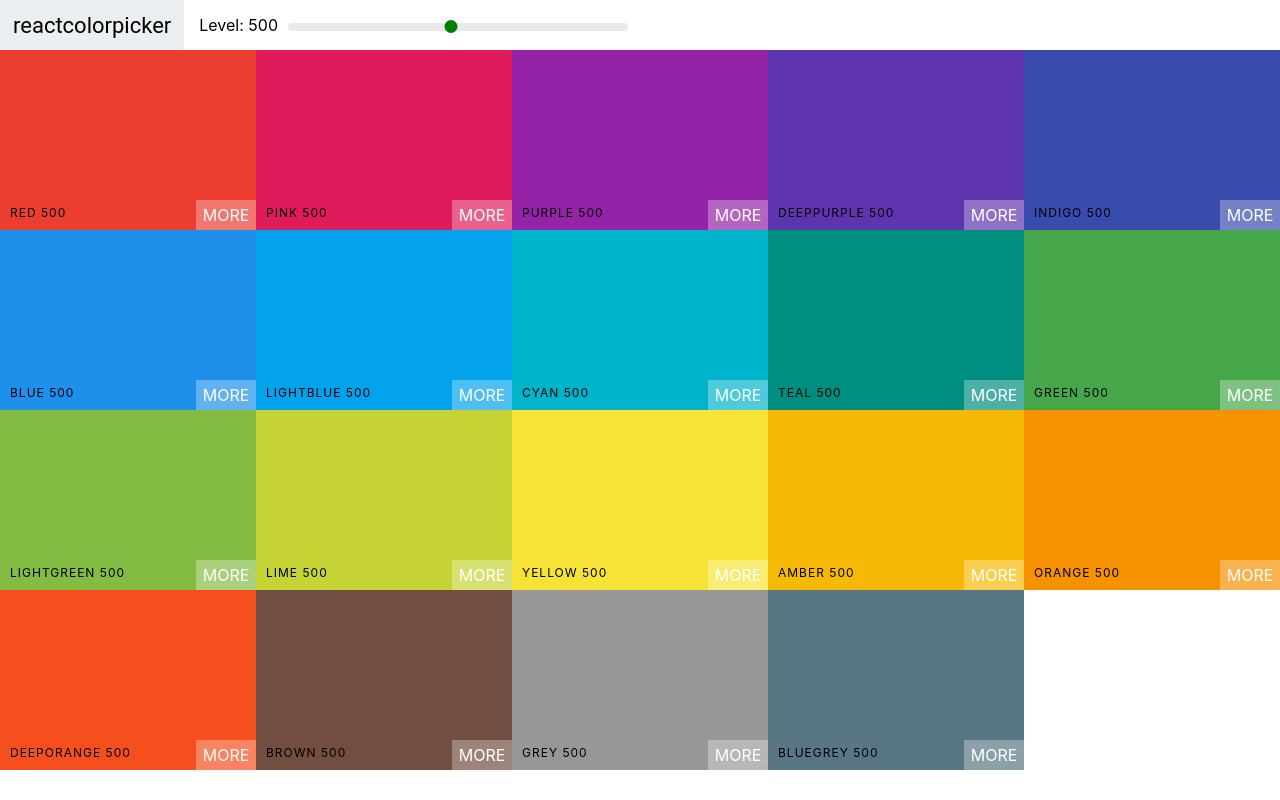
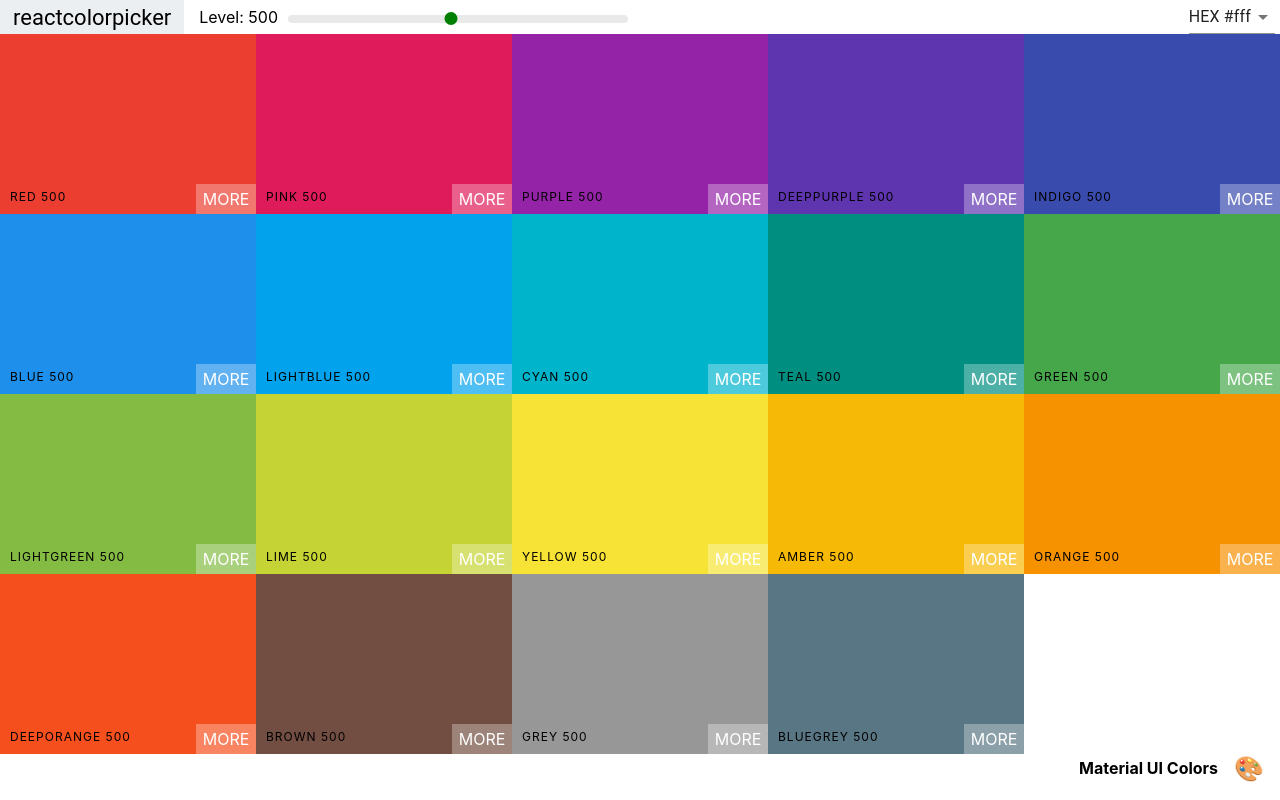
Before and after one commit to hammad2506/react-colors-ui, a React (Create React App) app: page /palette/1 in a window 1280 px wide. Built offline with nearby package versions, Linux system fonts and the light colour scheme.

Commit message:
Added footer and material ui select, snackbar components

```diff
--- a/package.json
+++ b/package.json
@@ -3,7 +3,11 @@
   "version": "0.1.0",
   "private": true,
   "dependencies": {
+    "@material-ui/core": "^4.3.0",
+    "@material-ui/icons": "^4.2.1",
     "chroma-js": "^2.0.4",
+    "install": "^0.13.0",
+    "npm": "^6.10.2",
     "rc-slider": "^8.6.13",
     "react": "^16.8.6",
     "react-copy-to-clipboard": "^5.0.1",
--- a/src/components/Navbar.css
+++ b/src/components/Navbar.css
@@ -2,7 +2,7 @@
   display: flex;
   align-self: center;
   justify-content: flex-start;
-  height: 50px;
+  height: 34px;
 }
 
 .logo {
@@ -53,3 +53,10 @@
   margin-left: -7px;
   margin-top: -3px;
 }
+
+.format-select {
+  margin-left: auto;
+  margin-right: 5px;
+  display: flex;
+  justify-content: center;
+}
--- a/src/components/Navbar.js
+++ b/src/components/Navbar.js
@@ -1,11 +1,35 @@
 import React, { Component } from "react";
+import Select from '@material-ui/core/Select';
+import MenuItem from '@material-ui/core/MenuItem';
+import Snackbar from '@material-ui/core/Snackbar';
+import IconButton from '@material-ui/core/IconButton';
+import CloseIcon from '@material-ui/icons/Close';
 import Slider from "rc-slider";
 import "rc-slider/assets/index.css";
 import "./Navbar.css"
 
 class Navbar extends Component {
+  constructor(props) {
+    super(props);
+    this.state = { format: "hex", snackbarOpen: false };
+    this.handleFormatChange = this.handleFormatChange.bind(this);
+    this.handleSnackbarClose = this.handleSnackbarClose.bind(this);
+  }
+
+  handleFormatChange(event) {
+    const formatValue = event.target.value;
+    this.setState({ format: formatValue, snackbarOpen: true });
+    this.props.onFormatChange(formatValue);
+  }
+
+  handleSnackbarClose() {
+    this.setState({ snackbarOpen: false });
+  }
+
   render() {
+    const { format, snackbarOpen } = this.state;
     const { level, changeLevel } = this.props;
+
     return (
       <header className="Navbar">
         <div className="logo">
@@ -23,6 +47,31 @@ class Navbar extends Component {
             />
           </div>
         </div>
+        <div className="format-select">
+          <Select value={format} onChange={this.handleFormatChange}>
+            <MenuItem value={"hex"}>HEX  #fff</MenuItem>
+            <MenuItem value={"rgb"}>RGB  (230, 225, 205)</MenuItem>
+            <MenuItem value={"rgba"}>RGBA  (230, 225, 205, 1.0)</MenuItem>
+          </Select>
+        </div>
+        <Snackbar
+          anchorOrigin={{ vertical: 'bottom', horizontal: 'left' }}
+          open={snackbarOpen}
+          autoHideDuration={3000}
+          onClose={this.handleSnackbarClose}
+          ContentProps={{ 'aria-describedby': 'message-id' }}
+          message={<span id="message-id">Format Changed to {format.toUpperCase()}</span>}
+          action={[
+            <IconButton
+              key="close"
+              aria-label="close"
+              color="inherit"
+              onClick={this.handleSnackbarClose}
+            >
+              <CloseIcon />
+            </IconButton>,
+          ]}
+        />
       </header>
     );
   }
--- a/src/components/Palette.css
+++ b/src/components/Palette.css
@@ -1,7 +1,22 @@
 .Palette {
   height: 100%;
+
 }
 
 .Palette-colors {
   height: 90%;
 }
+
+.Palette-footer {
+  background-color: white;
+  height: 28px;
+  display: flex;
+  justify-content: flex-end;
+  align-items: center;
+  font-weight: bold;
+}
+
+.emoji {
+  font-size: 1.5rem;
+  margin: 0 1rem;
+}
--- a/src/components/Palette.js
+++ b/src/components/Palette.js
@@ -6,25 +6,34 @@ import "./Palette.css"
 class Palette extends Component {
   constructor(props) {
     super(props);
-    this.state = { level: 500 };
+    this.state = { level: 500, format: "hex" };
     this.changeLevel = this.changeLevel.bind(this);
+    this.formatChange = this.formatChange.bind(this);
   };
 
   changeLevel(level) {
     this.setState(() => ({ level }));
   }
 
+  formatChange(value) {
+    this.setState({ format: value });
+  }
+
   render() {
-    const { colors } = this.props.palette;
-    const { level } = this.state;
-    const colorBoxes = colors[level].map(color => <ColorBox key={color.id} background={color.hex} name={color.name} />);
+    const { colors, paletteName, emoji } = this.props.palette;
+    const { level, format } = this.state;
+    const colorBoxes = colors[level].map(color => <ColorBox key={color.id} background={color[format]} name={color.name} />);
 
     return (
       <div className="Palette">
-        <Navbar level={level} changeLevel={this.changeLevel} />
+        <Navbar level={level} changeLevel={this.changeLevel} onFormatChange={this.formatChange} />
         <div className="Palette-colors">
           {colorBoxes}
         </div>
+        <footer className='Palette-footer'>
+          {paletteName}
+          <span className='emoji'>{emoji}</span>
+        </footer>
       </div>
     );
   };
```
Also changed, not shown: 1 other file (tests, documents, lock files or other folders).
